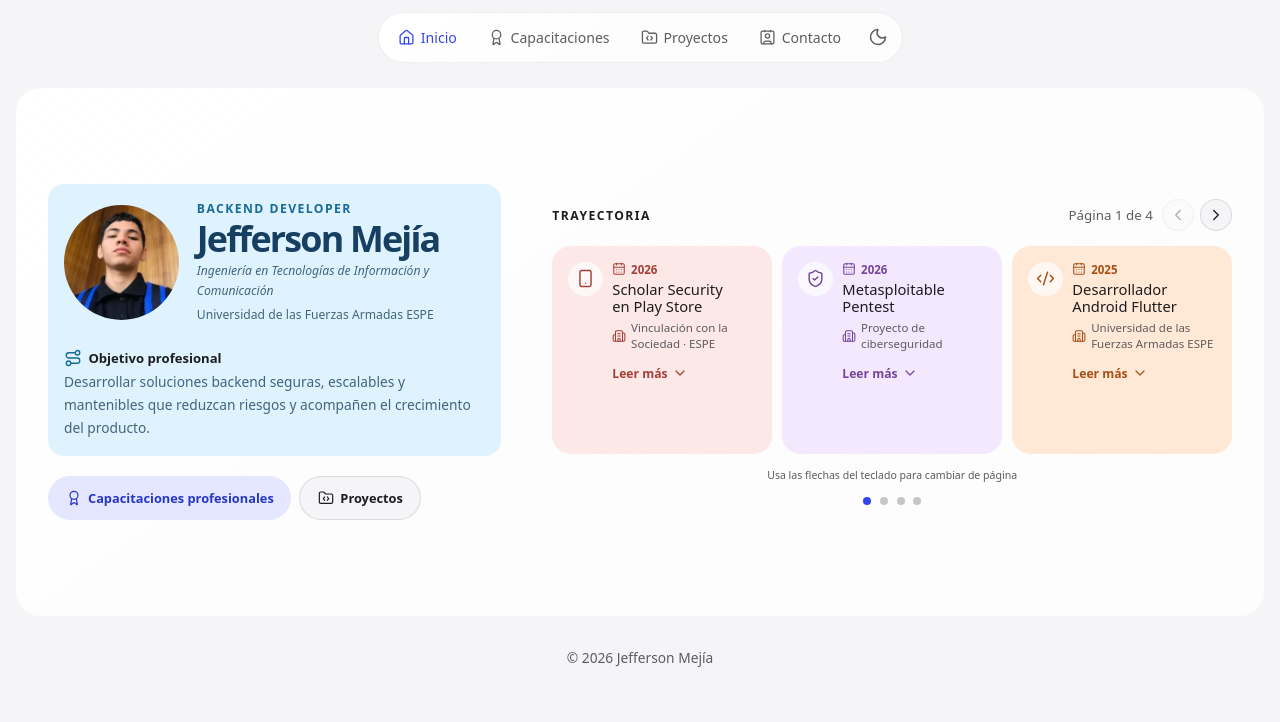
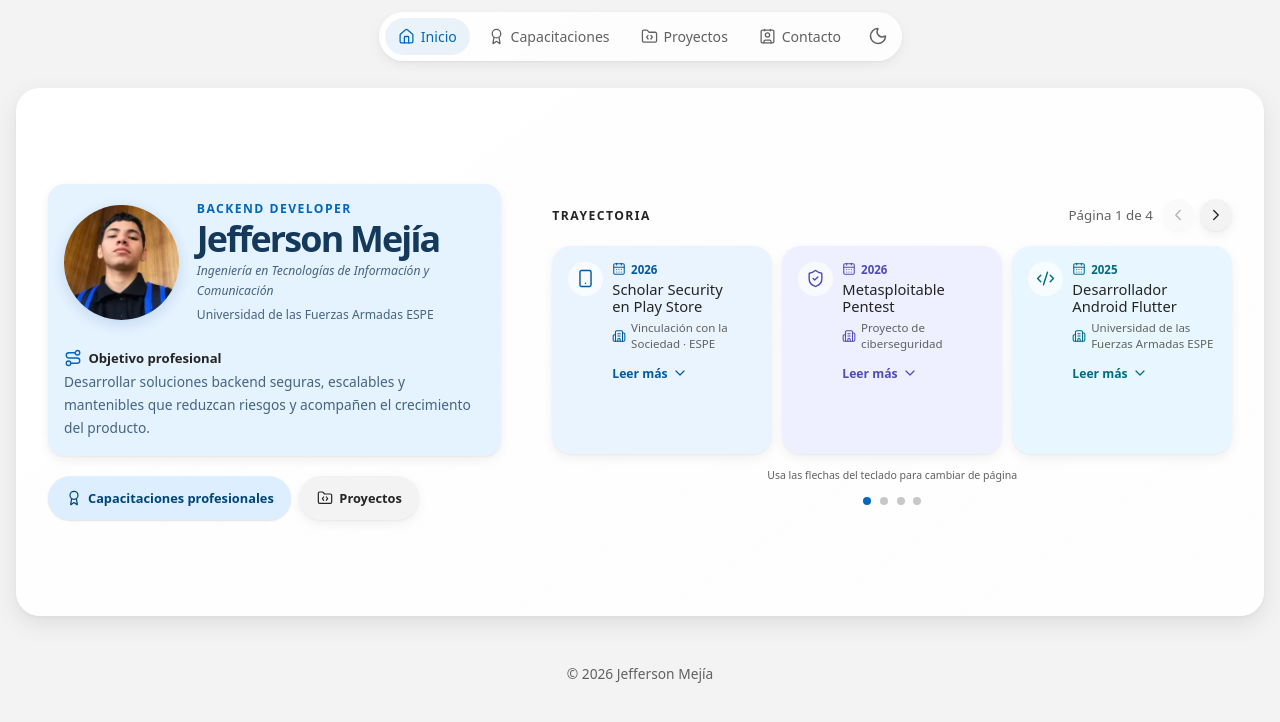
Before and after one commit to jeffersonmejia/portfolio-app, a React (Vite) app: page / in a window 1280 px wide. Shown: the top 722 px of the page. Built offline with nearby package versions, Linux system fonts and the light colour scheme.

Commit message:
feat: adoptar paleta y elevacion Fluent sin bordes

```diff
--- a/src/styles/base.css
+++ b/src/styles/base.css
@@ -29,7 +29,6 @@ body {
 }
 
 :root[data-theme='dark'] :is(.modal) {
-  border: var(--border-width) solid var(--glass-line);
   background: var(--sheen), var(--surface);
   box-shadow: var(--shadow);
   -webkit-backdrop-filter: blur(var(--glass-blur)) saturate(var(--glass-saturation));
@@ -44,13 +43,11 @@ body {
   .contact-form input,
   .contact-form textarea
 ) {
-  border: var(--border-width) solid var(--subline);
   background: var(--sheen), var(--surface-strong);
   box-shadow: none;
 }
 
 :root[data-theme='light'] :is(.modal) {
-  border: var(--border-width) solid var(--glass-line);
   background: var(--sheen), var(--surface);
   box-shadow: var(--shadow);
   -webkit-backdrop-filter: blur(var(--glass-blur)) saturate(var(--glass-saturation));
@@ -65,7 +62,6 @@ body {
   .contact-form input,
   .contact-form textarea
 ) {
-  border: var(--border-width) solid var(--subline);
   background: var(--subsurface);
   box-shadow: var(--subshadow);
 }
@@ -111,10 +107,10 @@ button:focus-visible, a:focus-visible, summary:focus-visible, input:focus-visibl
   box-shadow: none;
   transition: transform .35s var(--liquid-ease), background .35s ease, box-shadow .35s ease;
 }
-.button-primary { color: white; background: var(--accent-contrast); box-shadow: none; }
-.button-primary:hover { background: var(--accent-strong); transform: translateY(-1px) scale(1.015); }
+.button-primary { color: white; background: var(--accent); box-shadow: var(--shadow-button); }
+.button-primary:hover { background: var(--accent-strong); transform: translateY(-1px) scale(1.015); box-shadow: var(--shadow-soft); }
 .button-quiet { color: var(--text); background: var(--surface-strong); }
-.button-quiet:hover { transform: translateY(-1px) scale(1.015); box-shadow: none; }
+.button-quiet:hover { transform: translateY(-1px) scale(1.015); box-shadow: var(--shadow-soft); }
 .button:active { transform: scale(.97); }
 .button:disabled { opacity: .58; cursor: wait; }
 
--- a/src/styles/certificates.css
+++ b/src/styles/certificates.css
@@ -14,7 +14,7 @@
 }
 .certificate-card:nth-of-type(3n+2) { --card-accent: var(--certificate-accent-two); background: var(--certificate-card-two); }
 .certificate-card:nth-of-type(3n+3) { --card-accent: var(--certificate-accent-three); background: var(--certificate-card-three); }
-.certificate-card:hover { transform: translateY(-3px) scale(1.008); box-shadow: none; }
+.certificate-card:hover { transform: translateY(-3px) scale(1.008); box-shadow: var(--shadow-hover); }
 .certificate-provider { display: grid; grid-template-columns: auto 1fr auto; gap: .7rem; align-items: center; color: var(--muted); font-size: .78rem; }
 .provider-logo {
   display: grid;
@@ -24,7 +24,7 @@
   border-radius: .9rem;
   place-items: center;
   background: var(--logo-surface);
-  box-shadow: none;
+  box-shadow: var(--shadow-soft);
 }
 .provider-logo img { width: 100%; height: 100%; object-fit: contain; }
 .certificate-provider time { color: var(--card-accent); font-weight: 800; }
@@ -40,7 +40,7 @@
   border-radius: var(--radius-lg);
   color: var(--text);
   background: var(--sheen), var(--surface);
-  box-shadow: none;
+  box-shadow: var(--shadow-flyout);
   animation: glass-materialize .4s var(--liquid-ease) both;
   overflow-x: hidden;
   overflow-y: auto;
--- a/src/styles/header.css
+++ b/src/styles/header.css
@@ -17,8 +17,7 @@
   border-radius: var(--radius-pill);
   background: var(--sheen), var(--nav);
   background-blend-mode: screen, normal;
-  border: var(--border-width) solid var(--glass-line);
-  box-shadow: none;
+  box-shadow: var(--shadow-soft);
   -webkit-backdrop-filter: blur(var(--nav-blur)) saturate(var(--nav-saturation));
   backdrop-filter: blur(var(--nav-blur)) saturate(var(--nav-saturation));
   pointer-events: auto;
@@ -39,7 +38,7 @@
 }
 .nav-link:hover { color: var(--text); background: var(--nav-hover); transform: scale(1.025); }
 .nav-link:active { transform: scale(.96); }
-.nav-link.is-active { color: var(--accent); background: transparent; box-shadow: none; }
+.nav-link.is-active { color: var(--accent); background: var(--nav-hover); box-shadow: none; }
 .site-nav .icon-button { margin-left: .1rem; }
 .theme-icon { display: grid; place-items: center; }
 .theme-icon-dark { display: none; }
@@ -47,7 +46,7 @@
 :root[data-theme='dark'] .theme-icon-light { display: none; }
 :root[data-theme='dark'] .theme-icon-dark { display: grid; }
 :root[data-theme='dark'] .site-nav {
-  box-shadow: none;
+  box-shadow: var(--shadow);
 }
 :root[data-theme='dark'] .nav-link:hover { background: var(--nav-hover); }
-:root[data-theme='dark'] .nav-link.is-active { background: transparent; }
+:root[data-theme='dark'] .nav-link.is-active { background: var(--nav-hover); }
--- a/src/styles/hero.css
+++ b/src/styles/hero.css
@@ -34,6 +34,7 @@
   padding: var(--space-4);
   border-radius: var(--radius-md);
   background: var(--profile-card-surface);
+  box-shadow: var(--shadow-soft);
 }
 .profile-card .eyebrow { color: var(--profile-card-accent); }
 .profile-card h1 { color: var(--profile-card-text); }
@@ -41,7 +42,7 @@
   width: var(--profile-size);
   aspect-ratio: 1;
   border-radius: 50%;
-  box-shadow: none;
+  box-shadow: 0 4px 14px rgba(0, 80, 150, .16);
 }
 .profile-image img { width: 100%; height: 100%; object-fit: cover; }
 .hero-heading > div { display: grid; gap: .25rem; }
--- a/src/styles/layout.css
+++ b/src/styles/layout.css
@@ -1,6 +1,7 @@
 #root { min-height: 100vh; }
 #root:has(.page-inicio) { min-height: auto; }
-main { display: grid; gap: calc(var(--space-12) + var(--space-2)); }
+main { display: grid; min-width: 0; gap: calc(var(--space-12) + var(--space-2)); padding-bottom: var(--space-4); }
+.page, .page-shell, .page-shell > * { min-width: 0; }
 .page:not(.page-inicio) { min-height: calc(100vh - 13rem); padding-top: 1rem; }
 
 .page-shell {
@@ -12,6 +13,7 @@ main { display: grid; gap: calc(var(--space-12) + var(--space-2)); }
 
 .section-heading {
   display: grid;
+  min-width: 0;
   max-width: 760px;
   gap: .45rem;
 }
@@ -35,6 +37,7 @@ main { display: grid; gap: calc(var(--space-12) + var(--space-2)); }
 }
 
 .section-heading p { max-width: 620px; font-size: 1.02rem; }
+.section-heading :is(h2, p) { overflow-wrap: break-word; }
 
 .section-intro {
   display: grid;
--- a/src/styles/projects.css
+++ b/src/styles/projects.css
@@ -16,7 +16,7 @@
 .project-roadmap .roadmap-entry:nth-child(4n+2) .project-card { background: var(--project-card-two); }
 .project-roadmap .roadmap-entry:nth-child(4n+3) .project-card { background: var(--project-card-three); }
 .project-roadmap .roadmap-entry:nth-child(4n+4) .project-card { background: var(--project-card-four); }
-.project-card:hover { transform: translateY(-3px) scale(1.006); box-shadow: none; }
+.project-card:hover { transform: translateY(-3px) scale(1.006); box-shadow: var(--shadow-hover); }
 .project-image { position: relative; min-height: 100%; overflow: hidden; }
 .project-image-media { width: 100%; height: 100%; }
 .project-image::after { content: ''; position: absolute; inset: 0; background: var(--media-tint); mix-blend-mode: color; pointer-events: none; }
--- a/src/styles/responsive.css
+++ b/src/styles/responsive.css
@@ -31,6 +31,9 @@
   .hero-objective { grid-template-columns: 1fr; gap: .25rem; }
   .hero-actions .button { flex: 1 1 auto; min-height: 2.4rem; padding: .5rem .7rem; font-size: .76rem; }
   .timeline-stage { grid-template-columns: 1fr; }
+  .home-timeline > header { gap: .45rem; }
+  .timeline-controls { gap: .15rem; }
+  .timeline-controls small { margin-right: .1rem; font-size: .7rem; }
   .timeline-skeleton:nth-child(n+2) { display: none; }
   .timeline-item { min-height: 6.5rem; }
   .project-card { grid-template-columns: 1fr; }
--- a/src/styles/skeleton.css
+++ b/src/styles/skeleton.css
@@ -29,7 +29,7 @@
 }
 .skeleton-profile { display: grid; grid-template-columns: auto 1fr; gap: 1rem; align-items: center; }
 .skeleton-profile > div { display: grid; gap: .7rem; }
-.skeleton-block { position: relative; display: block; overflow: hidden; border: var(--border-width) solid var(--subline); border-radius: var(--radius-md); background: linear-gradient(135deg, var(--surface-strong), var(--surface)); }
+.skeleton-block { position: relative; display: block; overflow: hidden; border-radius: var(--radius-md); background: linear-gradient(135deg, var(--surface-strong), var(--surface)); }
 .skeleton-block::after {
   position: absolute;
   inset: 0;
--- a/src/styles/timeline.css
+++ b/src/styles/timeline.css
@@ -6,7 +6,7 @@
   align-items: center;
   gap: .35rem;
 }
-.timeline-controls small { margin-right: .25rem; color: var(--muted); }
+.timeline-controls small { margin-right: .25rem; color: var(--muted); white-space: nowrap; }
 .timeline-controls button {
   display: grid;
   width: 2rem;
@@ -17,11 +17,11 @@
   place-items: center;
   color: var(--text);
   background: var(--pastel-lavender);
-  box-shadow: none;
+  box-shadow: var(--shadow-soft);
   cursor: pointer;
   transition: color .3s ease, transform .35s var(--liquid-ease), box-shadow .35s ease;
 }
-.timeline-controls button:hover:not(:disabled) { color: var(--accent); box-shadow: none; }
+.timeline-controls button:hover:not(:disabled) { color: var(--accent); box-shadow: var(--shadow-soft); }
 .timeline-controls button:active:not(:disabled) { opacity: .68; }
 .timeline-controls button:disabled { opacity: .35; cursor: default; }
 .timeline-stage {
@@ -61,13 +61,13 @@
   padding: 1rem;
   border-radius: 1.15rem;
   background: var(--timeline-card-one);
-  box-shadow: none;
+  box-shadow: var(--shadow-soft);
   transition: transform .4s var(--liquid-ease), box-shadow .4s ease;
   animation: timeline-fade-in .24s ease both;
 }
 .timeline-item:nth-child(3n+2) { --timeline-item-accent: var(--timeline-accent-two); background: var(--timeline-card-two); }
 .timeline-item:nth-child(3n+3) { --timeline-item-accent: var(--timeline-accent-three); background: var(--timeline-card-three); }
-.timeline-item:hover { transform: translateY(-2px); box-shadow: none; }
+.timeline-item:hover { transform: translateY(-2px); box-shadow: var(--shadow-hover); }
 .timeline-item.is-expanded { grid-column: 1 / -1; min-height: 13rem; padding: 1.35rem; }
 .timeline-icon {
   display: grid;
--- a/src/styles/tokens.css
+++ b/src/styles/tokens.css
@@ -1,72 +1,86 @@
 :root {
   --font-family: system-ui, -apple-system, BlinkMacSystemFont, "Segoe UI", sans-serif;
-  --brand: #0003ff;
-  --accent: #3346eb;
-  --accent-strong: #1424ef;
-  --accent-contrast: #2637c7;
-  --text: #1d1d1f;
-  --muted: #5f5b60;
-  --page: #f5f5f7;
+  --brand: #0067c0;
+  --accent: #0067c0;
+  --accent-strong: #005a9e;
+  --accent-contrast: #004578;
+  --text: #242424;
+  --muted: #616161;
+  --page: #f3f3f3;
   --white: #fff;
-  --pastel-blue: rgba(185, 192, 255, .76);
-  --pastel-mist: rgba(225, 228, 255, .82);
-  --pastel-periwinkle: rgba(204, 213, 255, .76);
-  --pastel-lavender: rgba(216, 209, 255, .76);
-  --pastel-indigo: rgba(190, 202, 245, .72);
-  --timeline-card-one: #fce8e6;
-  --timeline-card-two: #f3e8fd;
-  --timeline-card-three: #ffe8d6;
-  --timeline-accent-one: #a43f38;
-  --timeline-accent-two: #74459b;
-  --timeline-accent-three: #a84f16;
+  --blue-50: #f5faff;
+  --blue-100: #e9f4ff;
+  --blue-200: #d7ebff;
+  --blue-300: #b4d6f7;
+  --blue-500: #0078d4;
+  --blue-700: #005a9e;
+  --pastel-blue: rgba(215, 235, 255, .86);
+  --pastel-mist: rgba(239, 247, 255, .9);
+  --pastel-periwinkle: rgba(224, 232, 255, .84);
+  --pastel-lavender: rgba(231, 230, 255, .84);
+  --pastel-indigo: rgba(207, 223, 250, .8);
+  --timeline-card-one: #eaf4ff;
+  --timeline-card-two: #eef0ff;
+  --timeline-card-three: #e8f7ff;
+  --timeline-accent-one: #005a9e;
+  --timeline-accent-two: #4f4bb8;
+  --timeline-accent-three: #006b82;
   --timeline-icon-surface: rgba(255, 255, 255, .68);
   --timeline-skeleton-line: rgba(255, 255, 255, .76);
-  --profile-card-surface: #dff3ff;
-  --profile-card-accent: #176b96;
-  --profile-card-text: #173f61;
-  --profile-card-muted: #42657d;
-  --project-card-one: #e8f0fe;
-  --project-card-two: #fce8e6;
-  --project-card-three: #e6f4ea;
-  --project-card-four: #fef7e0;
-  --project-accent-one: #185abc;
-  --project-accent-two: #a33b35;
-  --project-accent-three: #137333;
-  --project-accent-four: #8a5a00;
-  --certificate-card-one: #f3e8fd;
-  --certificate-card-two: #e0f2f1;
-  --certificate-card-three: #fff1d6;
-  --certificate-accent-one: #74459b;
-  --certificate-accent-two: #176f67;
-  --certificate-accent-three: #8a5a00;
+  --profile-card-surface: #e5f2ff;
+  --profile-card-accent: #0067c0;
+  --profile-card-text: #14395b;
+  --profile-card-muted: #45647f;
+  --project-card-one: #edf6ff;
+  --project-card-two: #f0f1ff;
+  --project-card-three: #e9f7fb;
+  --project-card-four: #eaf3fc;
+  --project-accent-one: #005a9e;
+  --project-accent-two: #4f4bb8;
+  --project-accent-three: #006b82;
+  --project-accent-four: #245a8d;
+  --certificate-card-one: #eff1ff;
+  --certificate-card-two: #e8f7fb;
+  --certificate-card-three: #edf6ff;
+  --certificate-accent-one: #4f4bb8;
+  --certificate-accent-two: #006b82;
+  --certificate-accent-three: #005a9e;
   --contact-card-surface: #fff;
-  --contact-link-one: #e8f0fe;
-  --contact-link-two: #e6f4ea;
-  --contact-link-three: #fce8e6;
-  --contact-accent-one: #185abc;
-  --contact-accent-two: #137333;
-  --contact-accent-three: #a33b35;
+  --contact-link-one: #edf6ff;
+  --contact-link-two: #e8f7fb;
+  --contact-link-three: #f0f1ff;
+  --contact-accent-one: #005a9e;
+  --contact-accent-two: #006b82;
+  --contact-accent-three: #4f4bb8;
   --roadmap-main-surface: #fff;
-  --primary-action-surface: #e4e7ff;
-  --primary-action-hover: #d8ddff;
-  --surface: rgba(255, 255, 255, .76);
-  --surface-strong: rgba(255, 255, 255, .68);
+  --primary-action-surface: #dceeff;
+  --primary-action-hover: #c7e3ff;
+  --surface: rgba(255, 255, 255, .88);
+  --surface-strong: rgba(255, 255, 255, .96);
   --subsurface: var(--page);
-  --nav: rgba(255, 255, 255, .76);
-  --nav-hover: rgba(255, 255, 255, .38);
-  --logo-surface: rgba(255, 255, 255, .82);
+  --nav: rgba(255, 255, 255, .78);
+  --nav-hover: rgba(0, 103, 192, .08);
+  --logo-surface: rgba(255, 255, 255, .92);
   --modal-backdrop: rgba(20, 20, 24, .16);
   --media-tint: rgba(45, 37, 41, .08);
   --media-tint-hover: rgba(45, 37, 41, .04);
   --skeleton-shine: rgba(255, 255, 255, .52);
-  --glass-line: rgba(45, 37, 41, .075);
-  --subline: rgba(45, 37, 41, .13);
-  --line: rgba(110, 110, 115, .2);
-  --focus: rgba(51, 70, 235, .45);
+  --glass-line: rgba(255, 255, 255, .72);
+  --subline: rgba(0, 0, 0, .08);
+  --line: rgba(0, 0, 0, .11);
+  --focus: rgba(0, 103, 192, .42);
   --page-background: var(--page);
   --sheen: linear-gradient(145deg, rgba(255,255,255,.86), rgba(255,255,255,.28) 36%, transparent 58%, rgba(255,255,255,.18));
-  --shadow: none;
-  --subshadow: none;
+  --shadow-color: rgba(0, 0, 0, .09);
+  --shadow: 0 2px 4px rgba(0, 0, 0, .04), 0 8px 24px var(--shadow-color);
+  --shadow-soft: 0 1px 2px rgba(0, 0, 0, .05), 0 4px 12px rgba(0, 0, 0, .06);
+  --shadow-hover: 0 4px 8px rgba(0, 0, 0, .06), 0 14px 32px rgba(0, 80, 150, .13);
+  --shadow-flyout: 0 8px 16px rgba(0, 0, 0, .10), 0 24px 48px rgba(0, 0, 0, .12);
+  --shadow-button: 0 1px 2px rgba(0, 0, 0, .12), inset 0 1px rgba(255, 255, 255, .18);
+  --subshadow: var(--shadow-soft);
+  --icon-surface: linear-gradient(145deg, #fff 4%, #eaf5ff 48%, #b9dcfa 100%);
+  --icon-highlight: inset 0 1px 1px rgba(255, 255, 255, .9);
+  --icon-shadow: 0 2px 3px rgba(0, 69, 120, .14), 0 6px 12px rgba(0, 103, 192, .1);
   --space-1: .25rem;
   --space-2: .5rem;
   --space-3: .75rem;
@@ -100,7 +114,6 @@
   --mobile-content-max: 42.5rem;
   --button-min-height: 2.8rem;
   --profile-size: clamp(6.5rem, 9vw, 8rem);
-  --border-width: 1px;
   --glass-blur: 10px;
   --glass-saturation: 120%;
   --nav-blur: 12px;
@@ -114,12 +127,12 @@
 }
 
 :root[data-theme='dark'] {
-  --accent: #7480ff;
-  --accent-strong: #929bff;
-  --accent-contrast: #4254df;
+  --accent: #60aeea;
+  --accent-strong: #75b9eb;
+  --accent-contrast: #2899f5;
   --text: #f5f5f7;
   --muted: #bdb8bc;
-  --page: #08080b;
+  --page: #202020;
   --pastel-blue: rgba(116, 128, 255, .12);
   --pastel-mist: rgba(146, 155, 255, .075);
   --pastel-periwinkle: rgba(89, 109, 255, .095);
@@ -133,7 +146,7 @@
   --timeline-accent-three: #ffad78;
   --timeline-icon-surface: rgba(255, 255, 255, .09);
   --timeline-skeleton-line: rgba(255, 255, 255, .13);
-  --profile-card-surface: rgba(67, 169, 224, .2);
+  --profile-card-surface: rgba(40, 153, 245, .18);
   --profile-card-accent: #86d5ff;
   --profile-card-text: #e0f3ff;
   --profile-card-muted: #b6d9ec;
@@ -161,30 +174,23 @@
   --roadmap-main-surface: rgba(255, 255, 255, .045);
   --primary-action-surface: rgba(116, 128, 255, .18);
   --primary-action-hover: rgba(116, 128, 255, .26);
-  --surface: rgba(255, 255, 255, .035);
-  --surface-strong: rgba(116, 128, 255, .055);
-  --nav: rgba(24, 10, 17, .48);
+  --surface: rgba(45, 45, 45, .82);
+  --surface-strong: rgba(53, 53, 53, .92);
+  --nav: rgba(40, 40, 40, .78);
   --nav-hover: rgba(255, 255, 255, .075);
-  --glass-line: rgba(255, 255, 255, .16);
+  --glass-line: rgba(255, 255, 255, .12);
   --subline: rgba(255, 255, 255, .12);
   --line: rgba(255, 255, 255, .1);
   --sheen: linear-gradient(145deg, rgba(255,255,255,.19), rgba(255,255,255,.035) 34%, transparent 58%, rgba(255,255,255,.025));
-  --page-background: radial-gradient(circle at 12% 8%, rgba(255,255,255,.075), transparent 24rem), radial-gradient(circle at 88% 82%, rgba(255,255,255,.035), transparent 30rem), var(--page);
+  --page-background: radial-gradient(circle at 12% 8%, rgba(40,153,245,.12), transparent 24rem), radial-gradient(circle at 88% 82%, rgba(96,174,234,.06), transparent 30rem), var(--page);
+  --shadow-color: rgba(0, 0, 0, .32);
+  --shadow: 0 2px 4px rgba(0, 0, 0, .16), 0 8px 24px var(--shadow-color);
+  --shadow-soft: 0 2px 8px rgba(0, 0, 0, .24);
+  --shadow-hover: 0 5px 12px rgba(0, 0, 0, .24), 0 16px 36px rgba(0, 0, 0, .32);
+  --shadow-flyout: 0 12px 28px rgba(0, 0, 0, .42);
   --glass-blur: 16px;
   --glass-saturation: 130%;
 }
 
-@media (max-width: 720px) {
-  :root { --profile-size: 7rem; }
-}
-
-@media (max-width: 520px) {
-  :root {
-    font-size: 15px;
-    --font-heading: 2rem;
-    --font-hero-name: 2rem;
-    --font-profile-meta: .72rem;
-    --font-nav-mobile: .58rem;
-    --profile-size: 5.25rem;
-  }
-}
+@media (max-width: 720px) { :root { --profile-size: 7rem; } }
+@media (max-width: 520px) { :root { font-size: 15px; --font-heading: 2rem; --font-hero-name: 2rem; --font-profile-meta: .72rem; --font-nav-mobile: .58rem; --profile-size: 5.25rem; } }
```
Also changed, not shown: src/styles/contact.css (+8 -6 lines), src/styles/roadmap.css (+5 -13 lines).
